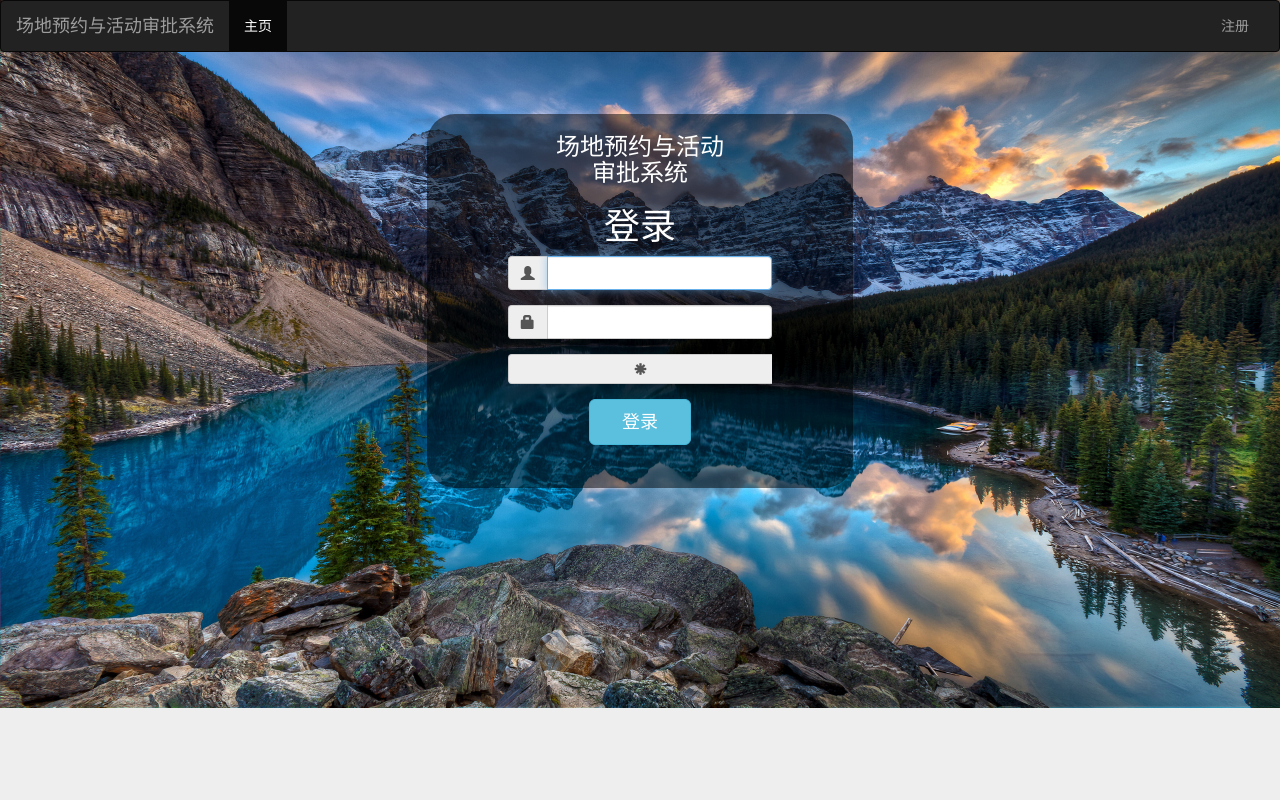
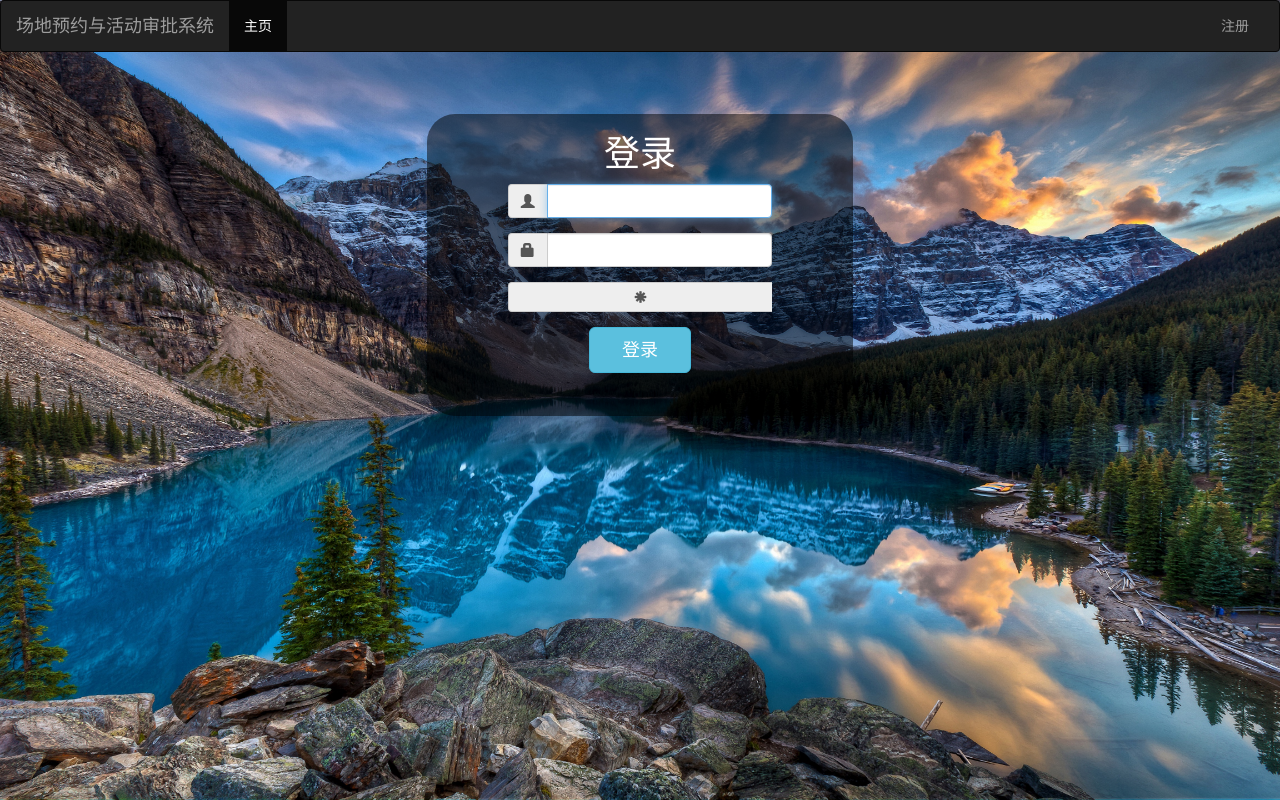
Before and after one commit to oosprey/SRPA, a Django app: page /user/login/ in a window 1280 px wide. Run offline with Django 3.2, Linux system fonts and the light colour scheme; parts of the project's set-up code (start-up, migrations or seed data) failed here and were passed over; some libraries are stand-ins or nearby versions.

Commit message:
[fix] Thanks to Director Wang, background display is fixed.

```diff
--- a/SRPA/context_processors.py
+++ b/SRPA/context_processors.py
@@ -3,7 +3,7 @@
 # Author: David
 # Email: youchen.du@gmail.com
 # Created: 2017-09-07 10:01
-# Last modified: 2017-09-14 10:03
+# Last modified: 2017-09-14 10:32
 # Filename: context_processors.py
 # Description:
 from django.conf import settings as sys_settings
--- a/SRPA/settings.py
+++ b/SRPA/settings.py
@@ -3,7 +3,7 @@
 # Author: David
 # Email: youchen.du@gmail.com
 # Created: 2017-09-07 09:05
-# Last modified: 2017-09-09 21:33
+# Last modified: 2017-09-14 10:32
 # Filename: settings.py
 # Description:
 """
--- a/SRPA/templates/base/layout.html
+++ b/SRPA/templates/base/layout.html
@@ -49,7 +49,7 @@
             </div><!-- /.container-fluid -->
         </nav>
         {% block before-container %}
-        <img src="{% static 'imgs/tmp_bg.jpg' %}" class="main-bg">
+        <div class="main-bg"></div>
         {% endblock %}
         <div id="main-container" class="container-fluid text-center">
             <div class="row">
--- a/authentication/templates/authentication/login.html
+++ b/authentication/templates/authentication/login.html
@@ -9,7 +9,6 @@
 {% block container %}
 <div class="col-lg-4 col-lg-offset-4 col-xs-10 col-xs-offset-1 srpa-background">
     <div class="col-sm-6 col-sm-offset-3">
-        <h3>{{TITLE}}</h3>
         <h1>登录</h1>
     </div>
     <div id="form">
--- a/authentication/templates/authentication/register.html
+++ b/authentication/templates/authentication/register.html
@@ -13,7 +13,6 @@
 
 {% block container %}
 <div class="col-lg-4 col-lg-offset-4 col-md-6 col-md-offset-3 col-sm-8 col-sm-offset-2 col-xs-12 srpa-background">
-    <h3>{{TITLE}}</h3>
     <h1>注册</h1>
     <ul class="nav nav-tabs" role="tablist">
         <li class="white{% if identity == USER_IDENTITY_STUDENT %} active{% endif %}"><a type="button" class="btn" data-toggle="tab">学生</a></li>
--- a/authentication/urls.py
+++ b/authentication/urls.py
@@ -3,7 +3,7 @@
 # Author: David
 # Email: youchen.du@gmail.com
 # Created: 2017-09-07 09:10
-# Last modified: 2017-09-14 10:07
+# Last modified: 2017-09-14 10:49
 # Filename: urls.py
 # Description:
 from django.conf.urls import url, include
--- a/static/css/base.css
+++ b/static/css/base.css
@@ -9,21 +9,10 @@ body{
 .main-bg{
     position: fixed;
     z-index: -1;
-    margin-top: -6em;
+    top: 0;
+    background-image: url('/static/imgs/tmp_bg.jpg');
+    height: 100%;
+    width: 100%;
+    background-size: cover;
+    background-position: center;
 }
-
-@media screen and (orientation:landscape)
-{
-    .main-bg{
-        width: 100%;
-        height: auto;
-    }
-}
-
-@media screen and (orientation:portrait)
-{
-    .main-bg{
-        width: auto;
-        height: 100%;
-    }
-}
```
